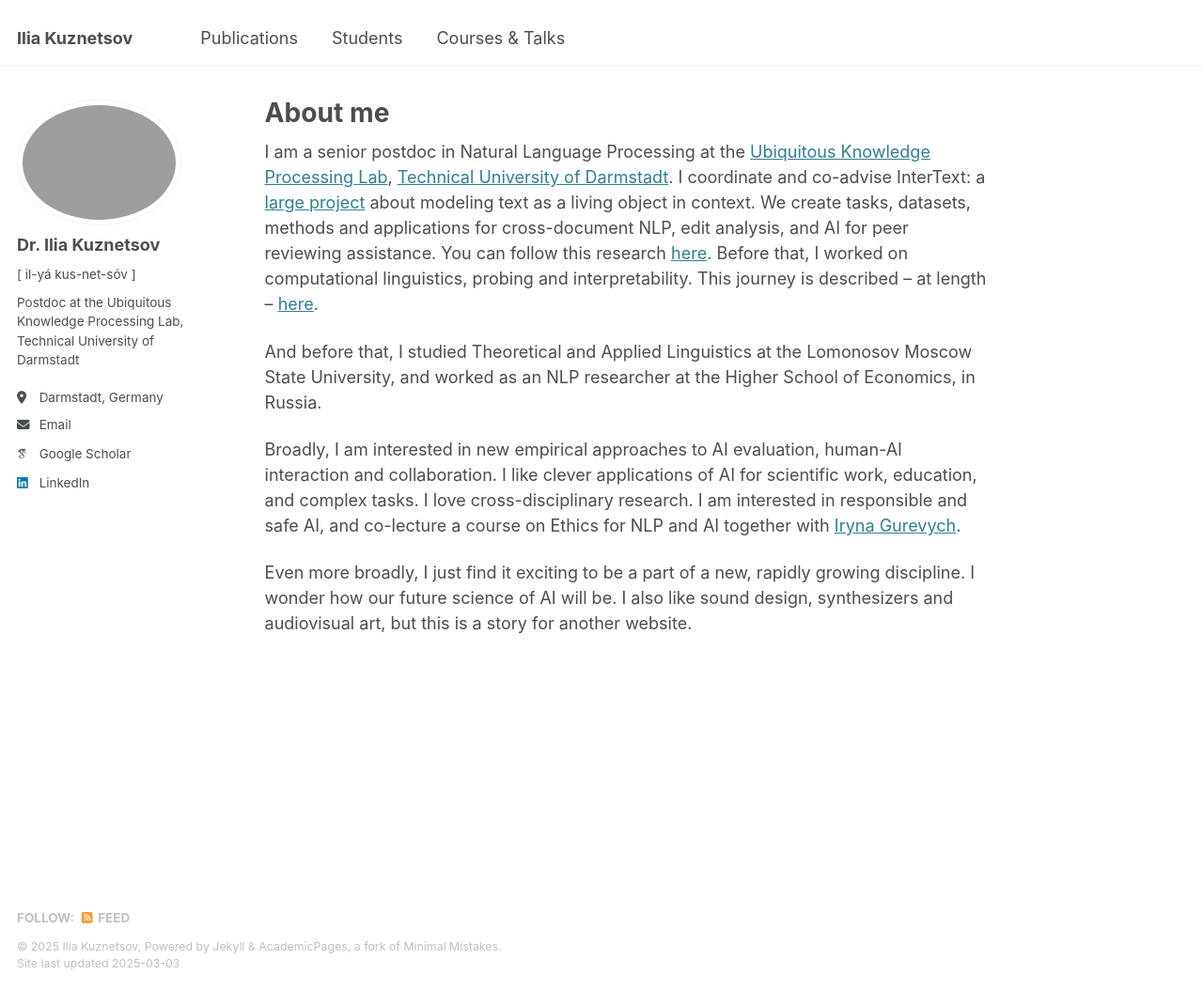
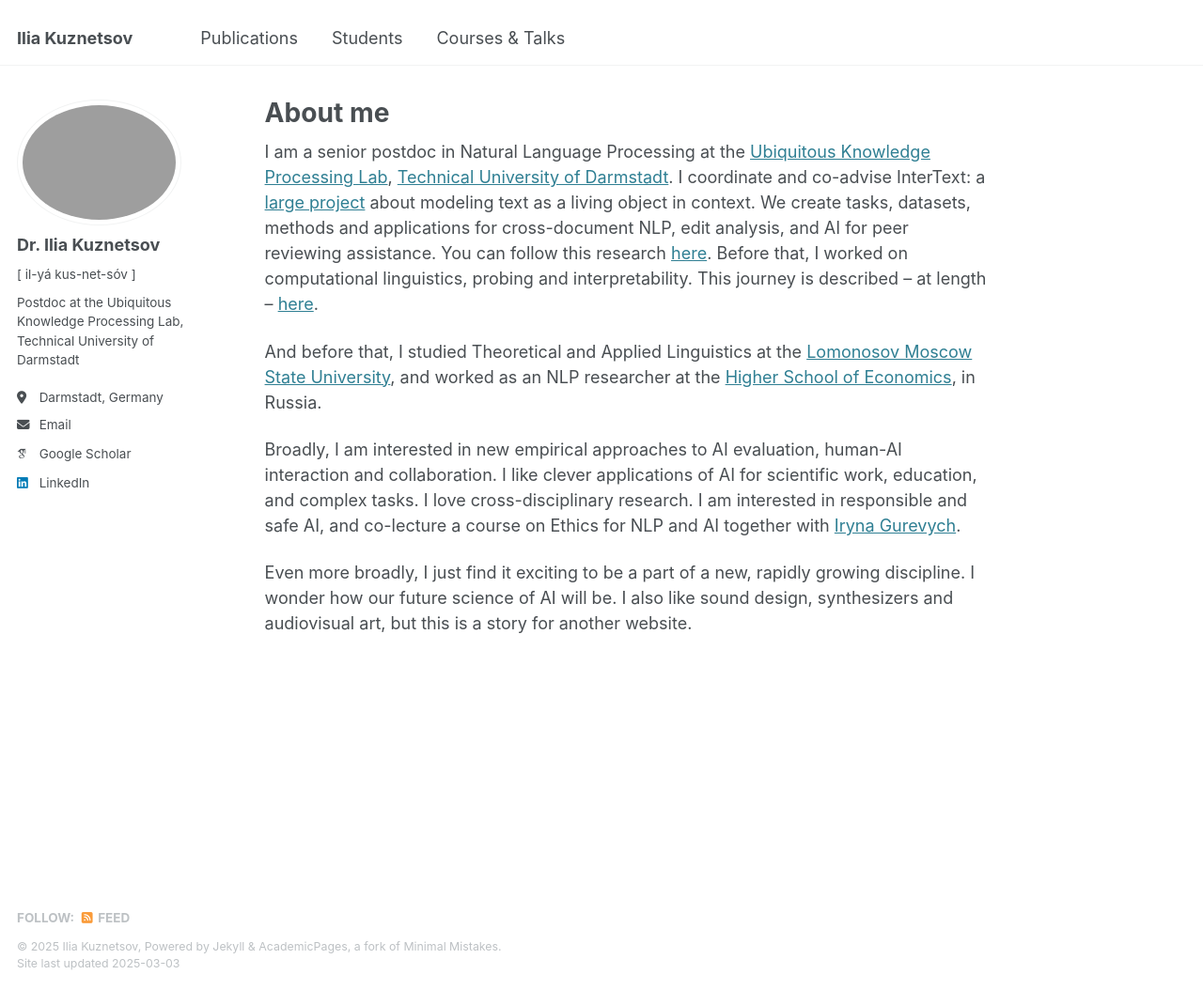
Before and after one commit to iokuznetsov/iokuznetsov.github.io, a Jekyll site: the page built from _pages/about.md, in a window 1280 px wide and 1054 px high. Shown: the whole window at 94% size. Built offline with Jekyll 4.4.1, drawn with Linux system fonts in a browser that asks for light colours; some web fonts are replaced; part of the change alters nothing that is shown.

```diff
--- a/_pages/about.md
+++ b/_pages/about.md
@@ -14,7 +14,7 @@ You can follow this research [here](https://intertext.ukp-lab.de/).
 Before that, I worked on computational linguistics, probing and interpretability.
 This journey is described – at length – [here](https://tuprints.ulb.tu-darmstadt.de/19851/).
 
-And before that, I studied Theoretical and Applied Linguistics at the Lomonosov Moscow State University, and worked as an NLP researcher at the Higher School of Economics, in Russia.
+And before that, I studied Theoretical and Applied Linguistics at the [Lomonosov Moscow State University](https://lomonosov.university), and worked as an NLP researcher at the [Higher School of Economics](https://www.hse.ru/en/), in Russia.
 
 Broadly, I am interested in new empirical approaches to AI evaluation, human-AI interaction and collaboration. I like clever applications of AI for scientific work, education, and complex tasks.
 I love cross-disciplinary research. I am interested in responsible and safe AI, and co-lecture a course on Ethics for NLP and AI together with [Iryna Gurevych](https://www.informatik.tu-darmstadt.de/ukp/ukp_home/head_ukp/index.en.jsp).
```
